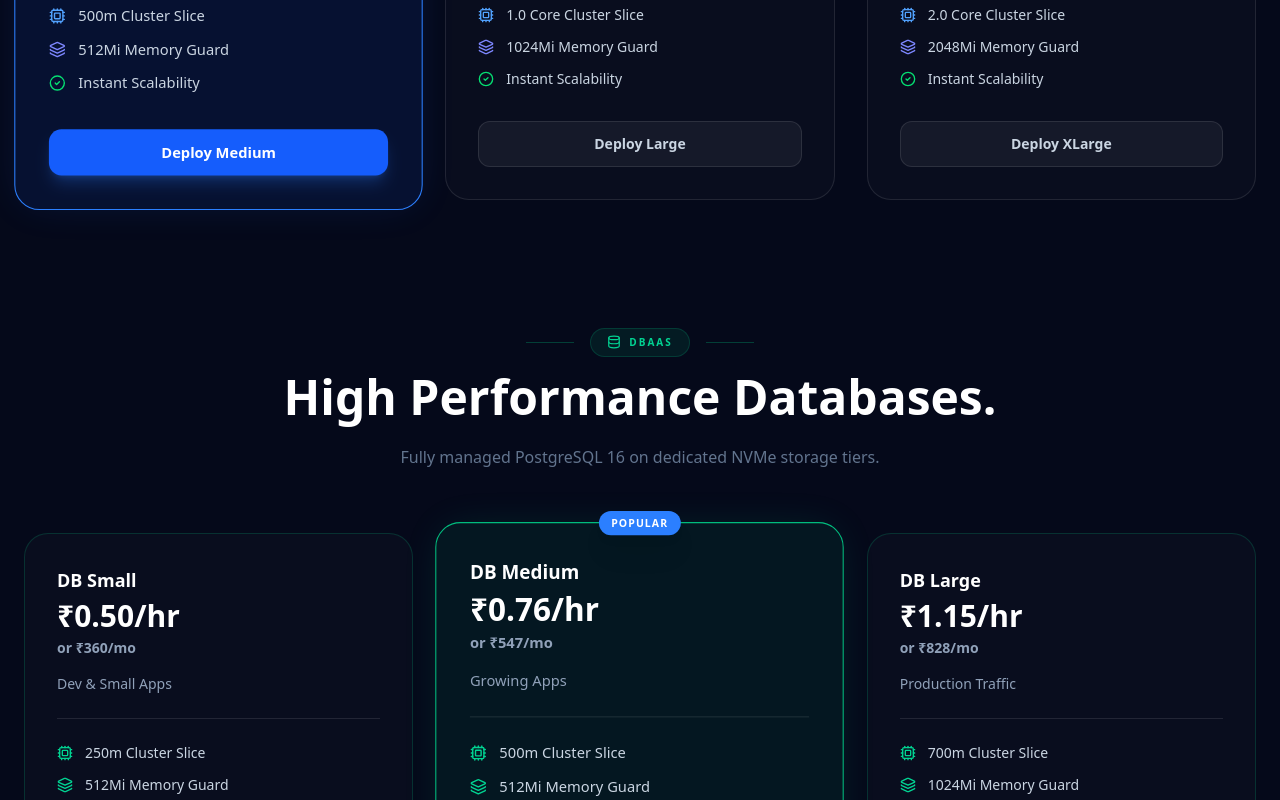
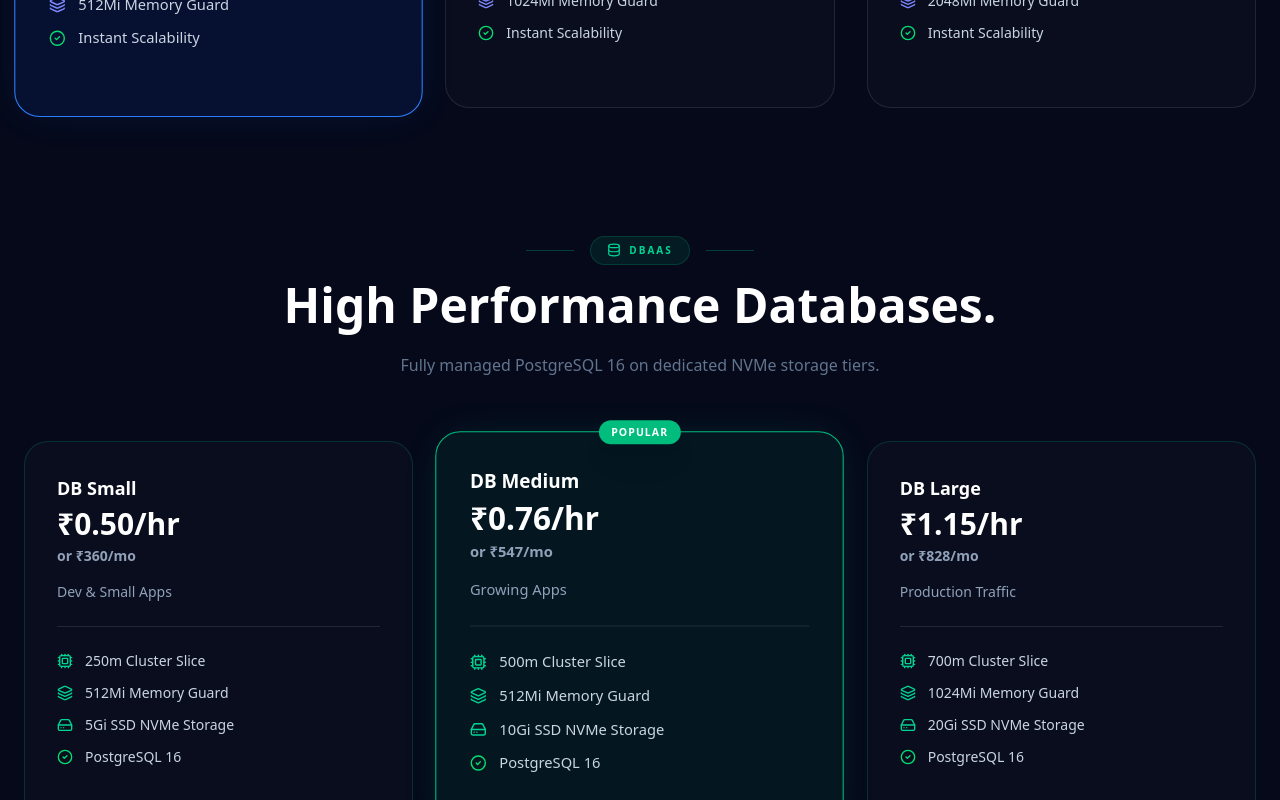
Before and after one commit to AmarGangurde/control-plane-frontend, a React (Vite) app: page / in a window 1280 px wide. Shown: the part 4300-5100 px from the top of the page. Built offline with nearby package versions, Linux system fonts and the light colour scheme; no server answers.

Commit message:
improve landing page for seo

```diff
--- a/src/pages/Landing.jsx
+++ b/src/pages/Landing.jsx
@@ -651,7 +651,7 @@ function PlanCard({ name, price, monthly, cpu, ram, storage, bestFor, isMain, ty
                 </div>
             )}
             {isMain && !comingSoon && (
-                <div className="absolute top-0 left-1/2 -translate-x-1/2 -translate-y-1/2 bg-blue-500 text-white px-3 py-1 rounded-full text-[10px] font-black uppercase tracking-widest shadow-xl">
+                <div className={`absolute top-0 left-1/2 -translate-x-1/2 -translate-y-1/2 ${type === 'database' ? 'bg-emerald-500' : 'bg-blue-500'} text-white px-3 py-1 rounded-full text-[10px] font-black uppercase tracking-widest shadow-xl`}>
                     Popular
                 </div>
             )}
@@ -688,19 +688,6 @@ function PlanCard({ name, price, monthly, cpu, ram, storage, bestFor, isMain, ty
                 </li>
             </ul>
 
-            <button
-                disabled={comingSoon}
-                className={`w-full py-3 rounded-xl font-bold transition-all text-sm ${comingSoon
-                    ? 'bg-purple-500/5 text-purple-400/50 border border-purple-500/20 cursor-not-allowed'
-                    : isMain
-                        ? type === 'database'
-                            ? 'bg-emerald-500 text-white hover:bg-emerald-600 shadow-lg shadow-emerald-500/25'
-                            : 'bg-blue-600 text-white hover:bg-blue-700 shadow-lg shadow-blue-500/25'
-                        : 'bg-white/5 text-slate-300 hover:bg-white/10 border border-white/10'
-                    }`}
-            >
-                {comingSoon ? 'Coming Soon' : `Deploy ${name}`}
-            </button>
         </div>
     );
 }
```
